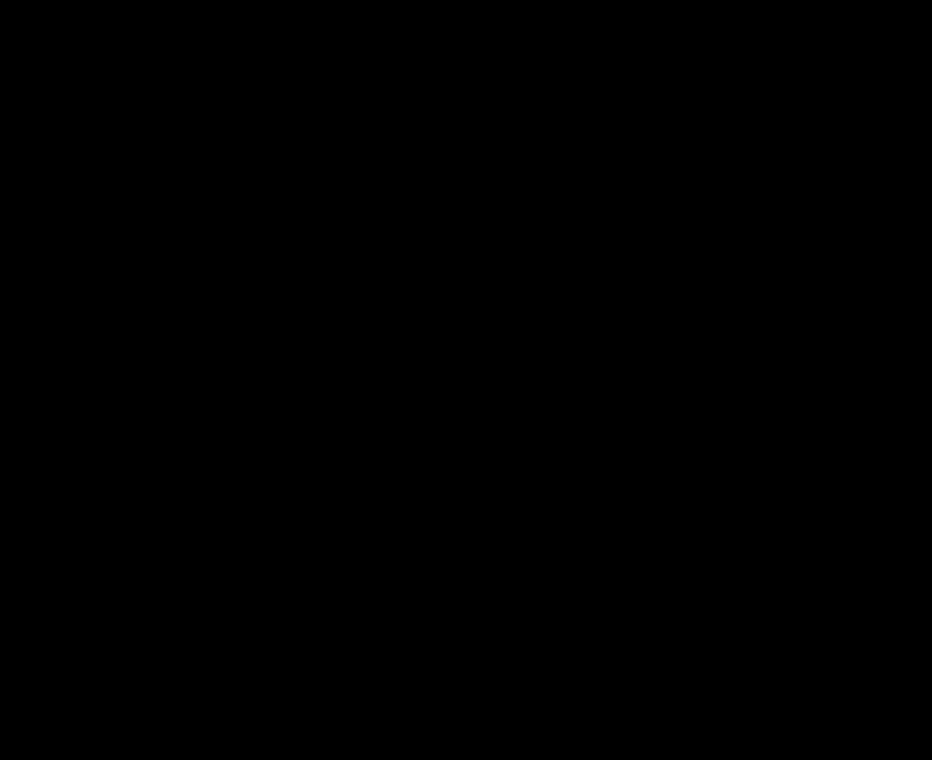
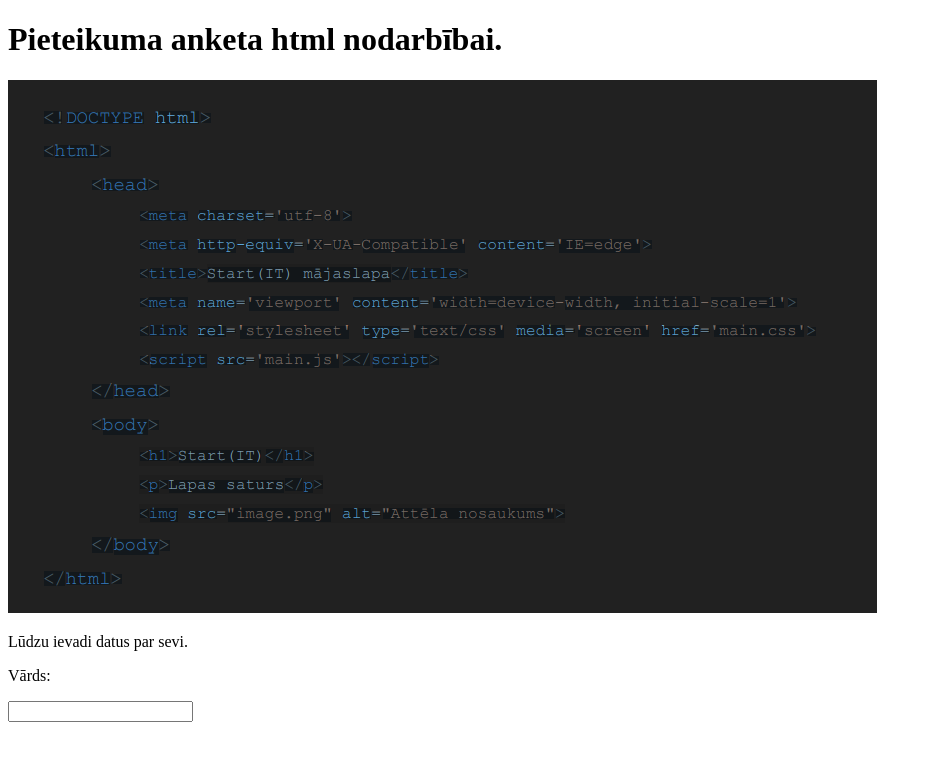
Before and after one commit to ingus11/pirmais-darbs, a plain HTML site: page index1.html in a window 1280 px wide. Shown: the whole page, without its empty margins (0-932 px from the left). Drawn offline with Linux system fonts and the light colour scheme.

Commit message:
Update index1.html

```diff
--- a/index1.html
+++ b/index1.html
@@ -7,9 +7,19 @@
     <title>Document</title>
 </head>
 <body>
-      <body style="background-color:black;">
+
       <div>
-      <hi>Pieteikuma anketa html nodarbībai.</hi>
-      <img src-"bild.png"
+      <h1>Pieteikuma anketa html nodarbībai.</h1>
+      <img src="atteli/image.png" alt=":j">
+
+      <p>Lūdzu ievadi datus par sevi.</p>
+      <p>Vārds:</p>
+      </form>
+      <input type="text">
+      </form>
+      <form>
+
+      </form>
+      <br><br>
 </body>
 </html>
```
